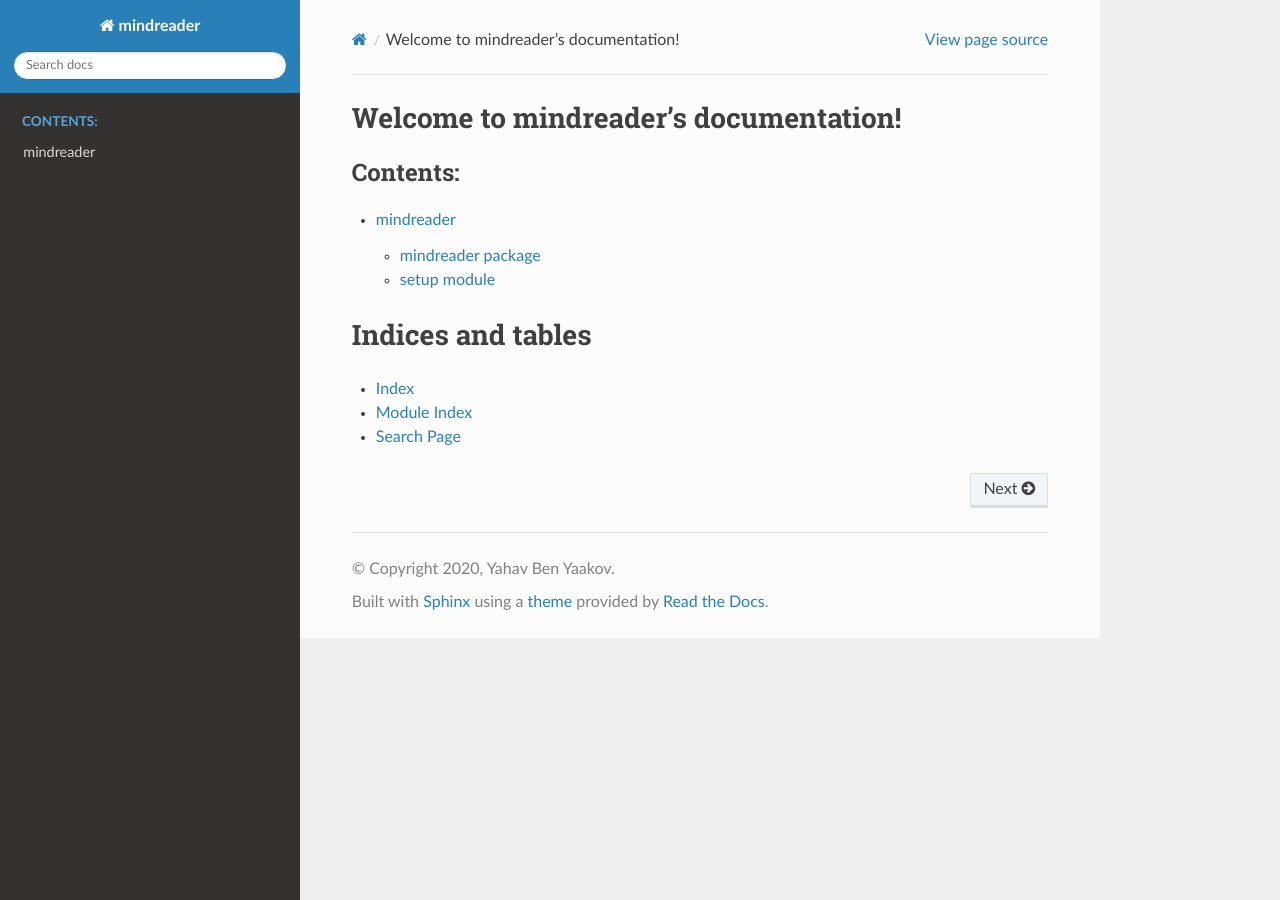
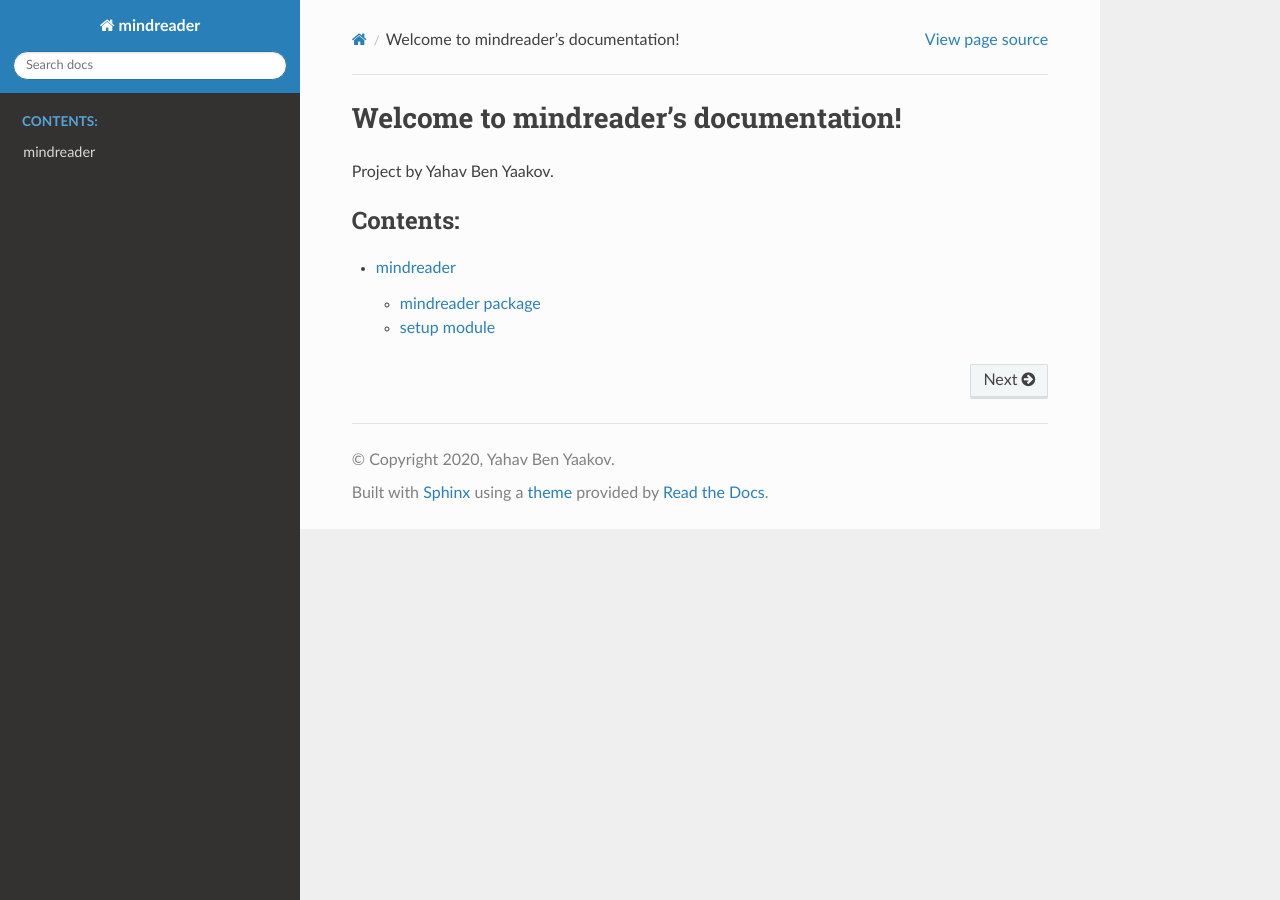
Before and after one commit to yahavx/mindreader, a Sphinx documentation site: the page built from docs/source/index.rst, in a window 1280 px wide. Built offline with Sphinx 7.4.7 and the Read the Docs theme 2.0.0, drawn with Linux system fonts in a browser that asks for light colours.

Commit message:
docs fix try

```diff
--- a/docs/source/index.rst
+++ b/docs/source/index.rst
@@ -6,15 +6,9 @@
 Welcome to mindreader's documentation!
 ======================================
 
+Project by Yahav Ben Yaakov.
+
 .. toctree::
    modules
    :maxdepth: 2
    :caption: Contents:
-
-
-Indices and tables
-==================
-
-* :ref:`genindex`
-* :ref:`modindex`
-* :ref:`search`
--- a/requirements.txt
+++ b/requirements.txt
@@ -22,8 +22,7 @@ sphinx-click
 sphinx_rtd_theme
 urllib3==1.25.7
 
-Sphinx==2.2.1
-sphinx-click==2.3.1
+
 sphinx-rtd-theme==0.4.3
 sphinxcontrib-applehelp==1.0.1
 sphinxcontrib-devhelp==1.0.1
```
